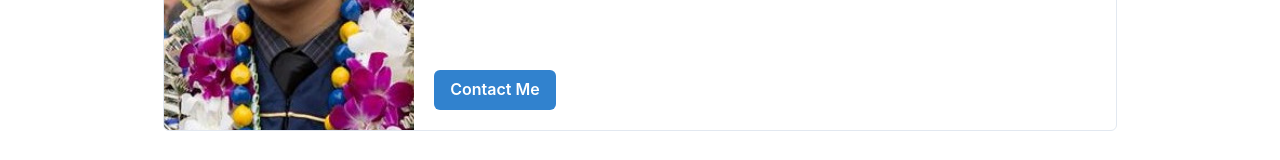
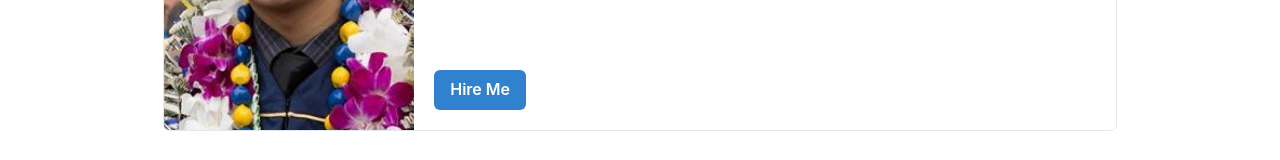
Before and after one commit to Luan-Pham/Portfolio2, a React (Create React App) app: page / in a window 1280 px wide. Shown: the part 375-535 px from the top of the page. Built offline with nearby package versions, Linux system fonts and the light colour scheme.

Commit message:
added resume

```diff
--- a/src/components/Profile.js
+++ b/src/components/Profile.js
@@ -42,9 +42,9 @@ function Profile() {
         </CardBody>
 
         <CardFooter>
-          <Button variant="solid" colorScheme="blue">
-            Contact Me
-          </Button>
+          <a href="https://resume.io/r/x4wKMkaU8"><Button variant="solid" colorScheme="blue">
+            Hire Me
+          </Button></a>
         </CardFooter>
       </Stack>
     </Card>
```
